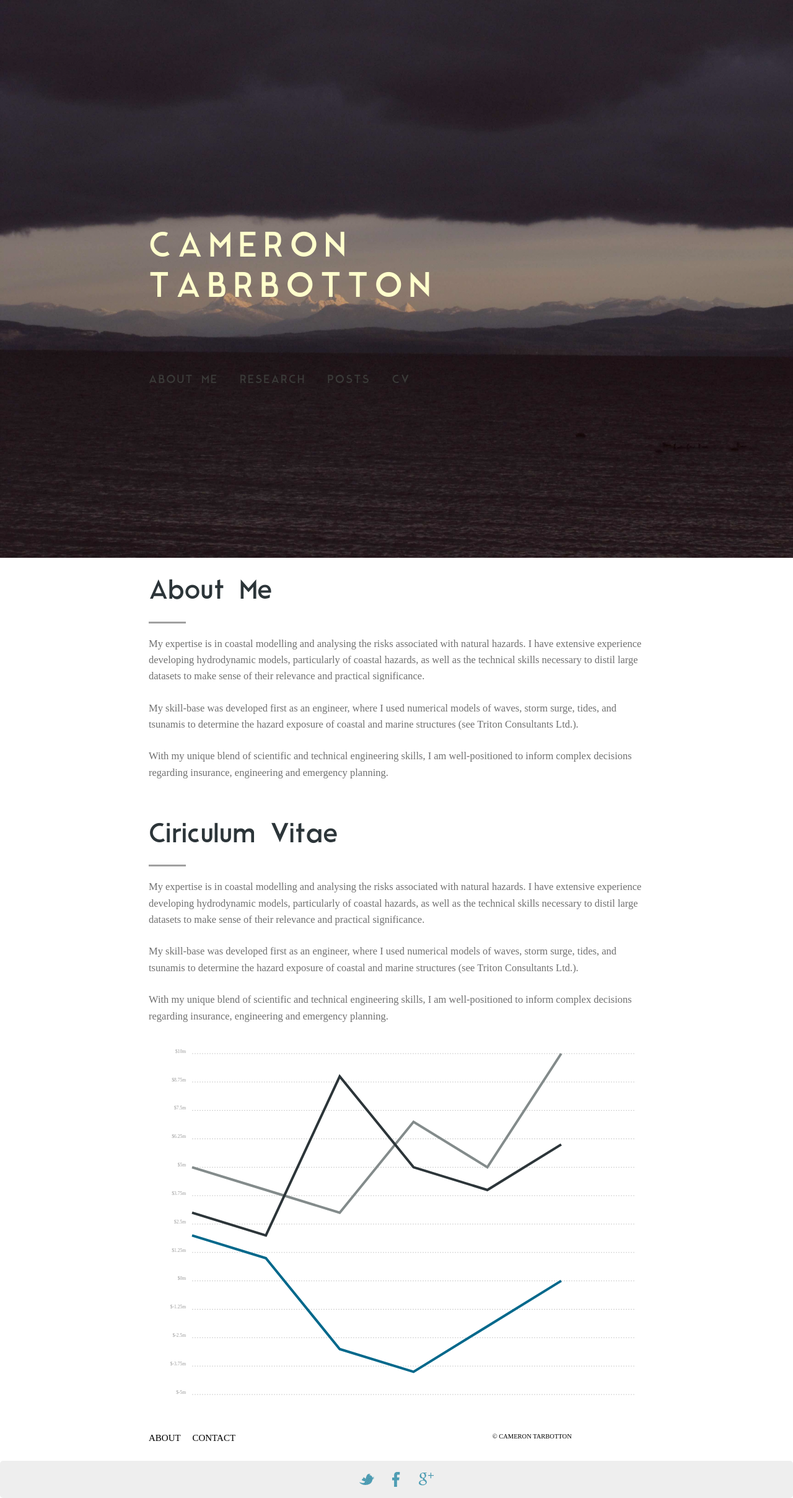
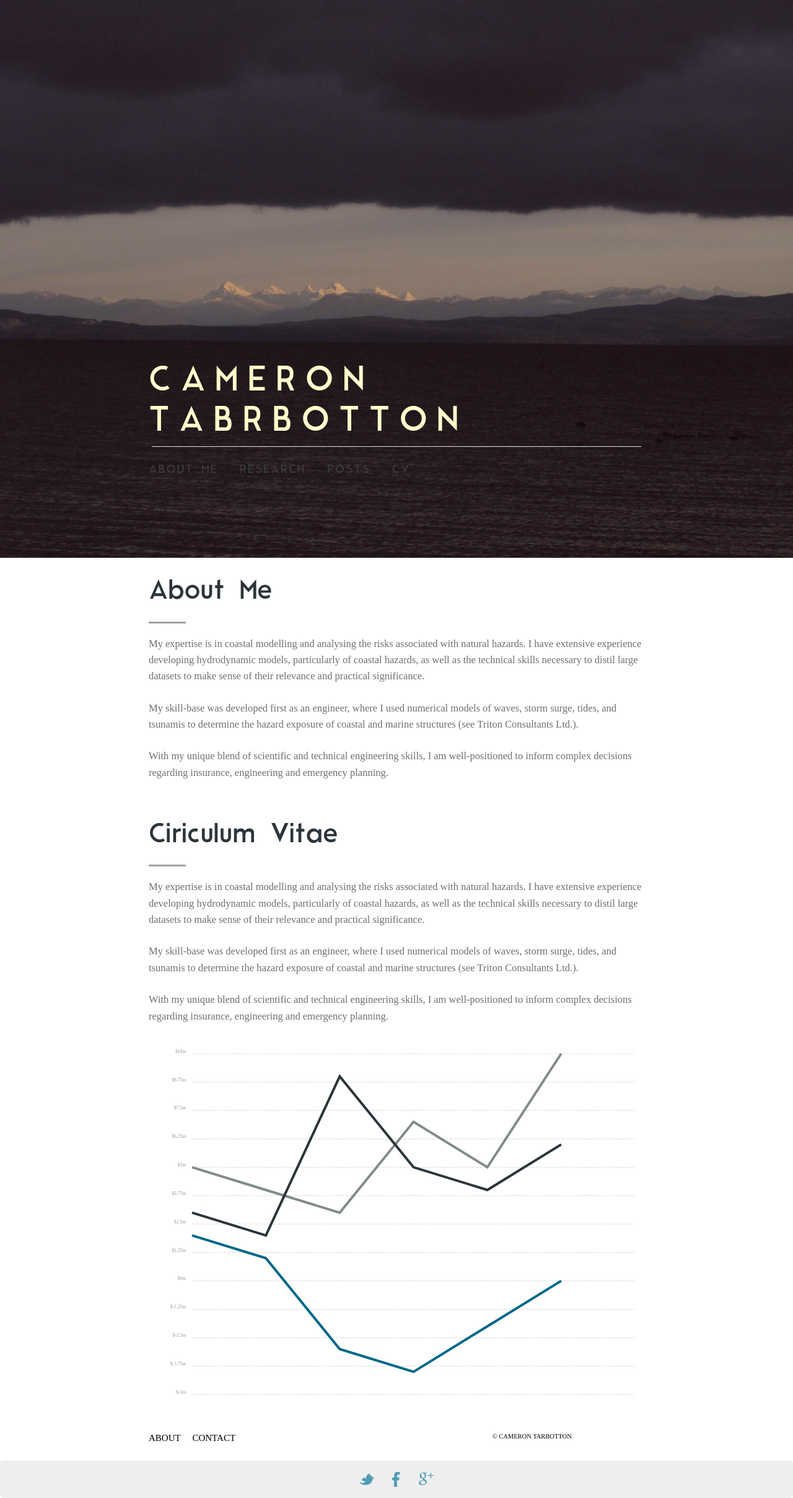
Before and after one commit to tsunamiCam/cameron-personal, a Jekyll site: the page built from index.html, in a window 1280 px wide. Shown: the whole page at 62% size. Built offline with Jekyll 4.4.1, drawn with Linux system fonts in a browser that asks for light colours; nearby versions of some CDN libraries; some web fonts are replaced.

Commit message:
Background for Android fix6?

```diff
--- a/_layouts/landing.html
+++ b/_layouts/landing.html
@@ -10,21 +10,13 @@
       <div class="container">
         <div class="twelve columns">
           <h1>CAMERON  <br> TABRBOTTON</h1>
+          <hr class = "hr_style1">
           <p></p>
           <!--p>Insights on what matters most. </p-->
         </div>
       </div>
       {% include navbar.html %}
     </div>
-
-
-
-
-
-
-
-
-
 
 
   <body>
--- a/css/custom_CJT.css
+++ b/css/custom_CJT.css
@@ -175,7 +175,7 @@ html, body {
             rgba(50, 0, 0, 0.25),
             rgba(50, 0, 0, 0.25)),
     url('../images/sea_original_small.jpg') no-repeat;
-    background-position: 50% 50%;
+    background-position: center 80%;
 
     /*background-position:bottom right;*/
     background-size:cover;
@@ -185,13 +185,13 @@ html, body {
 }
 .landing2 h1 {
 
-    padding:42vh 0 0 0;
+    padding:65vh 0 0 0;
     margin:0px;
     text-align: left;
     color: #FFFFCC;
     font-weight: 400;
     /*font-size: 4rem;*/
-    font-size: 7vmin;
+    font-size: 8vmin;
     line-height: 1.2;
     font-family: PierSans;
     letter-spacing: 10px;
@@ -206,16 +206,21 @@ html, body {
     color: #545D61;
     font-weight: 400;
     font-size: 3vmin;
-
     margin-bottom: 0.1em;
     font-family: PierSans;
-    padding-top: 9vh;
+    padding-top: 0em;
     padding-left: 0.5em;
     letter-spacing: 2px;
     text-align: left;
 
 }
 
+
+.hr_style1 {
+    margin: 0.5rem;
+    padding: 0;
+
+}
 
 
 .site-header {
--- a/css/custom_Skeleton.css
+++ b/css/custom_Skeleton.css
@@ -163,7 +163,7 @@
 .landing2 h1 {
 
     border:0px;
-    padding:41vh 0 0 0;
+    padding:65vh 0 0 0;
     margin:0px;
     text-align: left;
     color: #FFFFCC;
@@ -172,7 +172,7 @@
     font-size: 6vmin;
     line-height: 1.2;
     font-family: PierSans;
-    letter-spacing: 10px;
+    letter-spacing: 1.5rem;
 
 }
 
```
